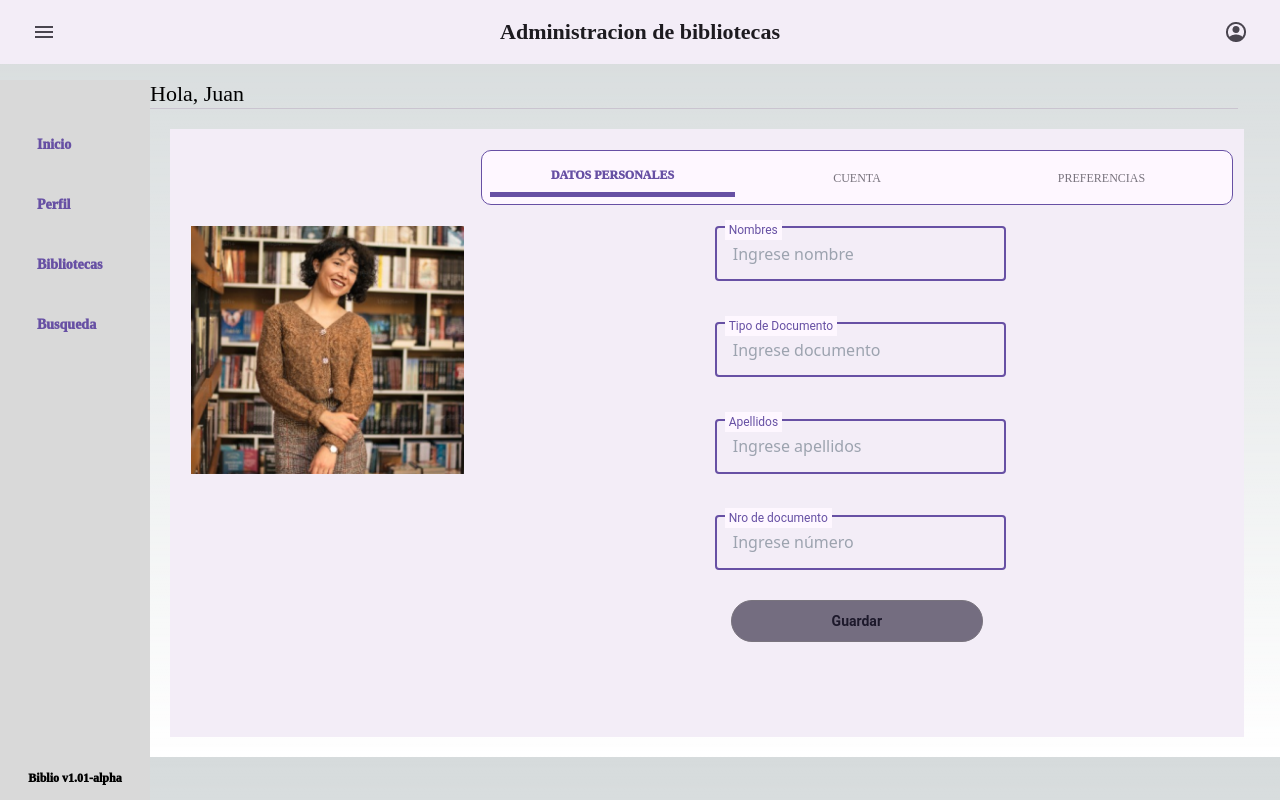
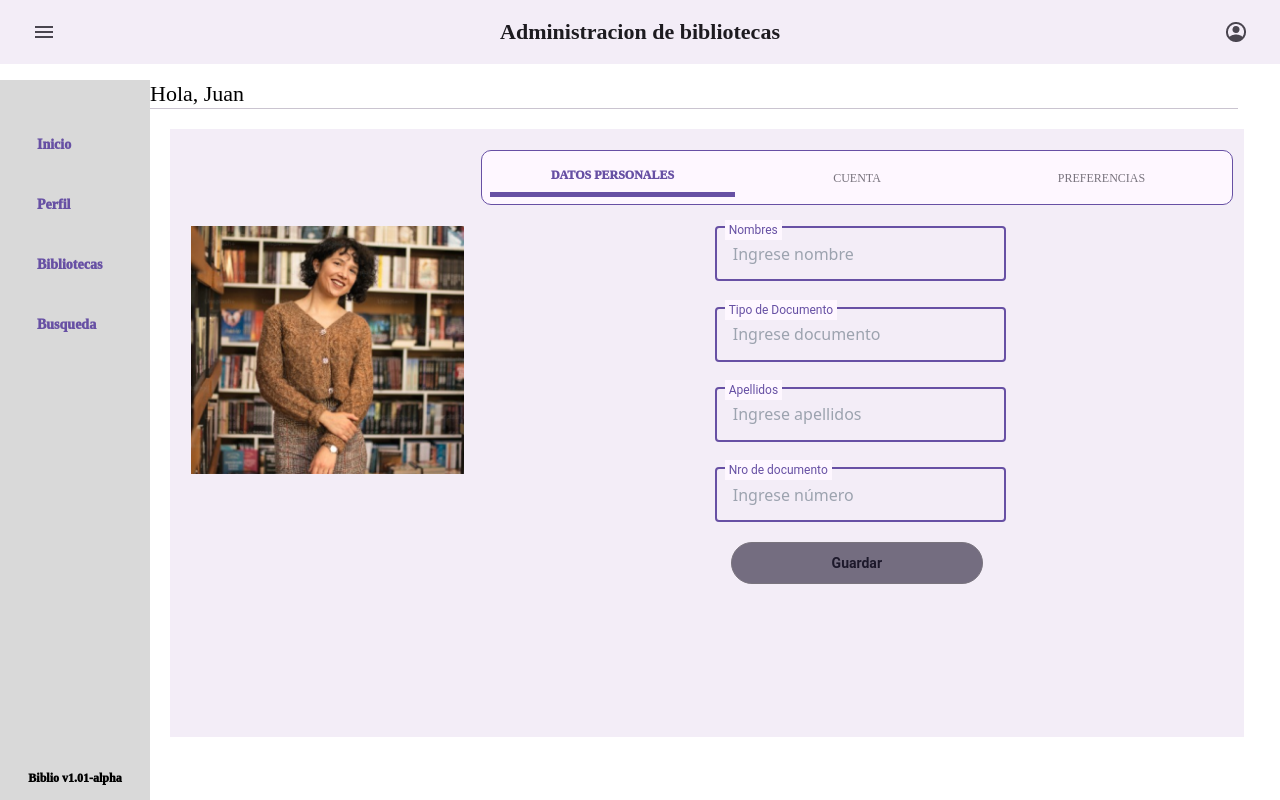
Before and after one commit to Denwort/virtual_library-frontend, a Next.js app: page /perfilDatos in a window 1280 px wide. Built offline with nearby package versions, Linux system fonts and the light colour scheme.

Commit message:
perfilesss

```diff
--- a/src/pages/components/Layout.js
+++ b/src/pages/components/Layout.js
@@ -28,7 +28,7 @@ export default props => (
         <nav>
             <ul>
                 <li><Link href="/page">Inicio</Link></li>
-                <li><Link href="/perfil1">Perfil</Link></li>
+                <li><Link href="/perfilDatos">Perfil</Link></li>
                 <li><Link href="/bibliotecas">Bibliotecas</Link></li>
                 <li><Link href="/busqueda">Busqueda</Link></li>
             </ul>
--- a/src/pages/perfilDatos.js
+++ b/src/pages/perfilDatos.js
@@ -32,15 +32,15 @@ const Perfil = () => <Layout content={
                 </div>
             </div>
             <div class="col-span-1">
-            <div id="cuadro_texto_perfil">
+            <div id="cuadro_texto_nombre">
                 <div class="text_field">
                     <div class="state_layer">
                         <div class="content_perfil">
                             <div id="text_perfil">
                                 <p>Nombres</p>
                             </div>
-                            <div id="input_text_perfil">
-                                <input type='text' placeholder='Ingrese nombre' id="inputPerfil"/>
+                            <div id="input_text_nombre">
+                                <input type='text' placeholder='Ingrese nombre' id="inputNombre"/>
                             </div>
                         </div>
                     </div>
@@ -50,15 +50,15 @@ const Perfil = () => <Layout content={
                 </div>
             </div>
 
-            <div id="cuadro_texto_perfil">
+            <div id="cuadro_texto_tipo">
                 <div class="text_field">
                     <div class="state_layer">
                         <div class="content_perfil">
                             <div id="text_perfil">
                                 <p>Tipo de Documento</p>
                             </div>
-                            <div id="input_text_perfil">
-                                <input type='text' placeholder='Ingrese documento' id="inputPerfil"/>
+                            <div id="input_text_tipo">
+                                <input type='text' placeholder='Ingrese documento' id="inputTipo"/>
                             </div>
                         </div>
                     </div>
@@ -68,15 +68,15 @@ const Perfil = () => <Layout content={
                 </div>
             </div>
 
-            <div id="cuadro_texto_perfil">
+            <div id="cuadro_texto_ape">
                 <div class="text_field">
                     <div class="state_layer">
                         <div class="content_perfil">
                             <div id="text_perfil">
                                 <p>Apellidos</p>
                             </div>
-                            <div id="input_text_perfil">
-                                <input type='text' placeholder='Ingrese apellidos' id="inputPerfil"/>
+                            <div id="input_text_ape">
+                                <input type='text' placeholder='Ingrese apellidos' id="inputApe"/>
                             </div>
                         </div>
                     </div>
@@ -86,15 +86,15 @@ const Perfil = () => <Layout content={
                 </div>
             </div>
 
-            <div id="cuadro_texto_perfil">
+            <div id="cuadro_texto_nro">
                 <div class="text_field">
                     <div class="state_layer">
                         <div class="content_perfil">
                             <div id="text_perfil">
                                 <p>Nro de documento</p>
                             </div>
-                            <div id="input_text_perfil">
-                                <input type='text' placeholder='Ingrese número' id="inputPerfil"/>
+                            <div id="input_text_nro">
+                                <input type='text' placeholder='Ingrese número' id="inputNro"/>
                             </div>
                         </div>
                     </div>
--- a/src/styles/globals.css
+++ b/src/styles/globals.css
@@ -15,7 +15,7 @@
     --background-end-rgb: 0, 0, 0;
   }
 }
-
+/*
 body {
   color: rgb(var(--foreground-rgb));
   background: linear-gradient(
@@ -25,3 +25,4 @@ body {
     )
     rgb(var(--background-start-rgb));
 }
+*/
--- a/src/styles/style_perfiles.css
+++ b/src/styles/style_perfiles.css
@@ -66,7 +66,7 @@
     margin-top: 4%;
   }
 
-  #cuadro_texto_perfil{
+  #cuadro_texto_nombre{
     display: flex;
     width: 291px;
     flex-direction: column;
@@ -75,7 +75,40 @@
     margin-left: 0%;
     margin-right: auto;
     margin-top: 4%;
-}
+  }
+
+  #cuadro_texto_tipo{
+    display: flex;
+    width: 291px;
+    flex-direction: column;
+    align-items: flex-start;
+    border-radius: 4px 4px 0px 0px;
+    margin-left: 0%;
+    margin-right: auto;
+    margin-top: 1%;
+  }
+
+  #cuadro_texto_ape{
+    display: flex;
+    width: 291px;
+    flex-direction: column;
+    align-items: flex-start;
+    border-radius: 4px 4px 0px 0px;
+    margin-left: 0%;
+    margin-right: auto;
+    margin-top: 1%;
+  }
+
+  #cuadro_texto_nro{
+    display: flex;
+    width: 291px;
+    flex-direction: column;
+    align-items: flex-start;
+    border-radius: 4px 4px 0px 0px;
+    margin-left: 0%;
+    margin-right: auto;
+    margin-top: 1%;
+  }
 
 #text_perfil{
   display: flex;
@@ -106,16 +139,48 @@
   flex: 1 0 0;
 }
 
-#input_text_perfil{
+#input_text_nombre{
   display: flex;
   align-items: center;
 }
 
-#inputPerfil{
+#input_text_tipo{
+  display: flex;
+  align-items: center;
+}
+
+#input_text_ape{
+  display: flex;
+  align-items: center;
+}
+
+#input_text_nro{
+  display: flex;
+  align-items: center;
+}
+
+#inputNombre{
   border: none;
   background: transparent;
   outline: none;
+}
 
+#inputTipo{
+  border: none;
+  background: transparent;
+  outline: none;
+}
+
+#inputApe{
+  border: none;
+  background: transparent;
+  outline: none;
+}
+
+#inputNro{
+  border: none;
+  background: transparent;
+  outline: none;
 }
 
 .guardar{
@@ -139,7 +204,7 @@
   flex-direction: column;
   padding-left: 100px;
   padding-right: 100px;
-  margin-top: 2%;
+  margin-top: 0%;
   margin-left: 3%;
 }
 
```
